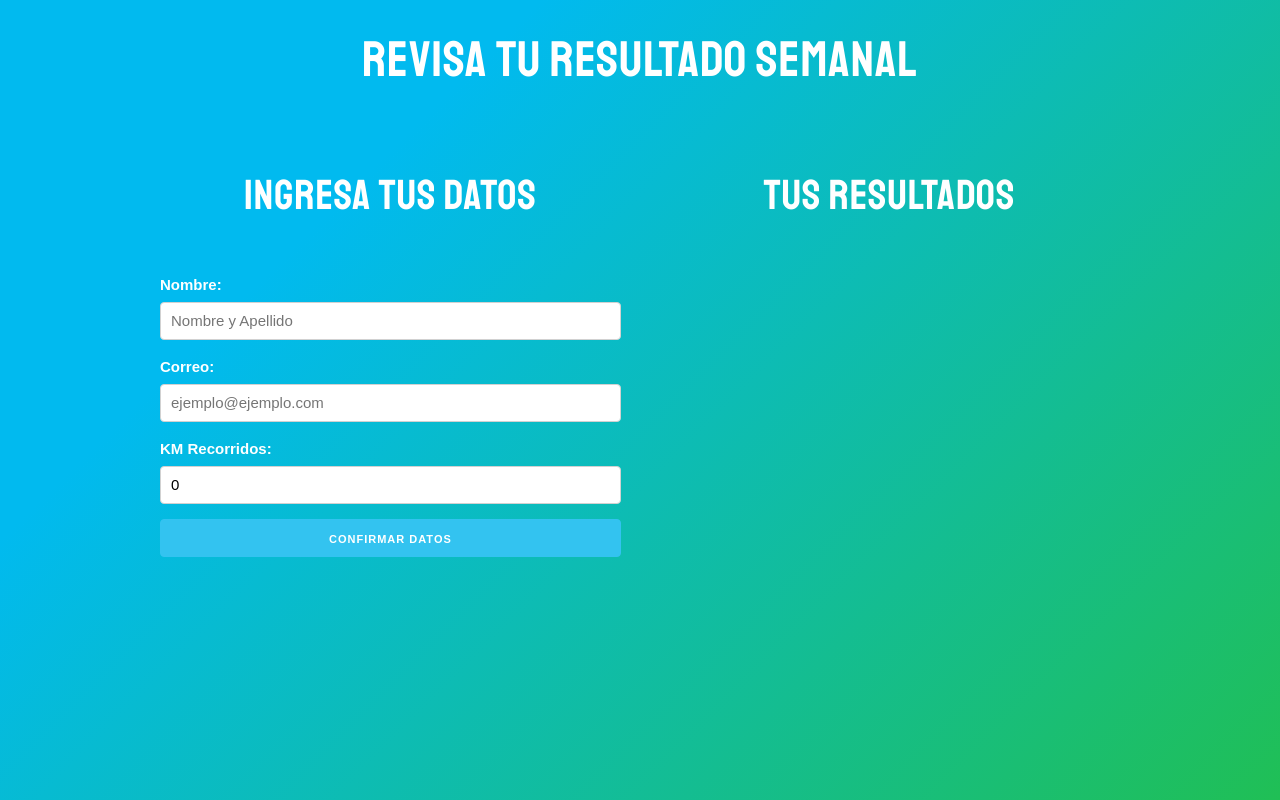
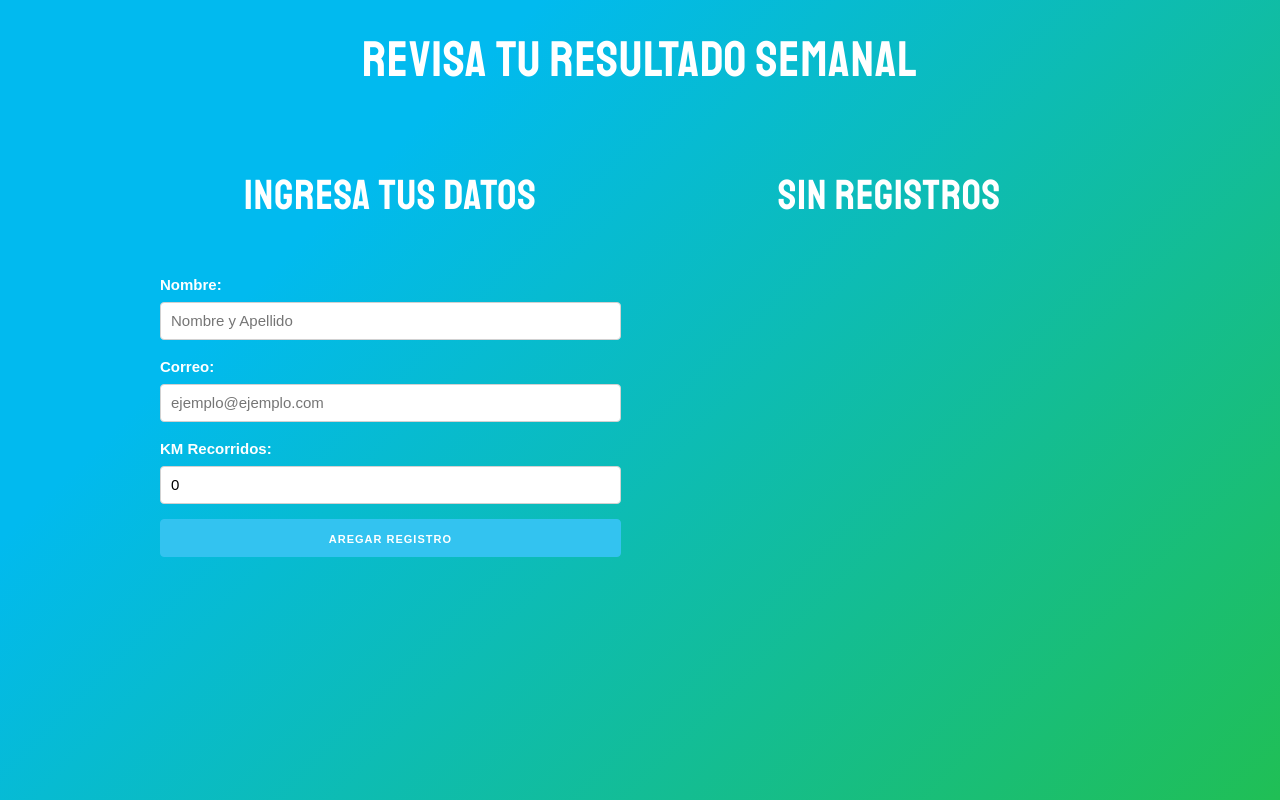
Before and after one commit to jorchsg/ejercicio-level-frontend-react, a React (Create React App) app: page / in a window 1280 px wide. Built offline with nearby package versions, Linux system fonts and the light colour scheme.

Commit message:
Funcion y boton para eliminar registros y agregado

```diff
--- a/src/App.js
+++ b/src/App.js
@@ -16,6 +16,16 @@ function App() {
     ]);
   }
 
+  // Función para eliminar resultado acorde con su ID
+  const eliminarRegistro = (id) => {
+    const nuevosResultados = resultados.filter(resultado => resultado.id !== id);
+    guardarResultados(nuevosResultados);
+  }
+
+  // Mostrar titulo en resultados dependiendo el state
+  const titulo = resultados.length === 0 ? 'Sin Registros' : 'Tus Resultados';
+
+
   return (
 
     <Fragment>
@@ -33,11 +43,12 @@ function App() {
           </div>
 
           <div className="one-half column">
-            <h2>Tus Resultados</h2>
+            <h2>{titulo}</h2>
             {resultados.map(resultado => (
               <Resultado
                 key={resultado.id}
                 resultado={resultado}
+                eliminarRegistro={eliminarRegistro}
               />
             ))}
           </div>
--- a/src/components/Formulario.js
+++ b/src/components/Formulario.js
@@ -102,7 +102,7 @@ const Formulario = ({ crearResultado }) => {
                 <button
                     type="submit"
                     className="u-full-width button-primary"
-                >Confirmar Datos</button>
+                >Aregar Registro</button>
 
             </form>
 
--- a/src/components/Resultado.js
+++ b/src/components/Resultado.js
@@ -1,11 +1,21 @@
 import React from 'react';
 
-const Resultado = ({ resultado }) => (
+const Resultado = ({ resultado, eliminarRegistro }) => (
+
+    // Impresion de resultados en Pantalla
     <div className="resultado">
         <p>Nombre: <span>{resultado.nombre}</span> </p>
         <p>Correo: <span>{resultado.correo}</span> </p>
         <p>KM Recorridos: <span>{resultado.recorrido}</span> </p>
+
+        <button
+            className="button eliminar u-full-width"
+            onClick={() => eliminarRegistro(resultado.id)}
+        >Eliminar Registro</button>
+
     </div>
+
+
 );
 
 export default Resultado;
--- a/src/index.css
+++ b/src/index.css
@@ -62,3 +62,10 @@ label {
   border-bottom-left-radius: 1rem;
   border-bottom-right-radius: 1rem;
 }
+
+.button.eliminar,
+.button.eliminar:hover {
+  background-color: #c10059;
+  color: white;
+  margin-top: 2rem;
+}
```
